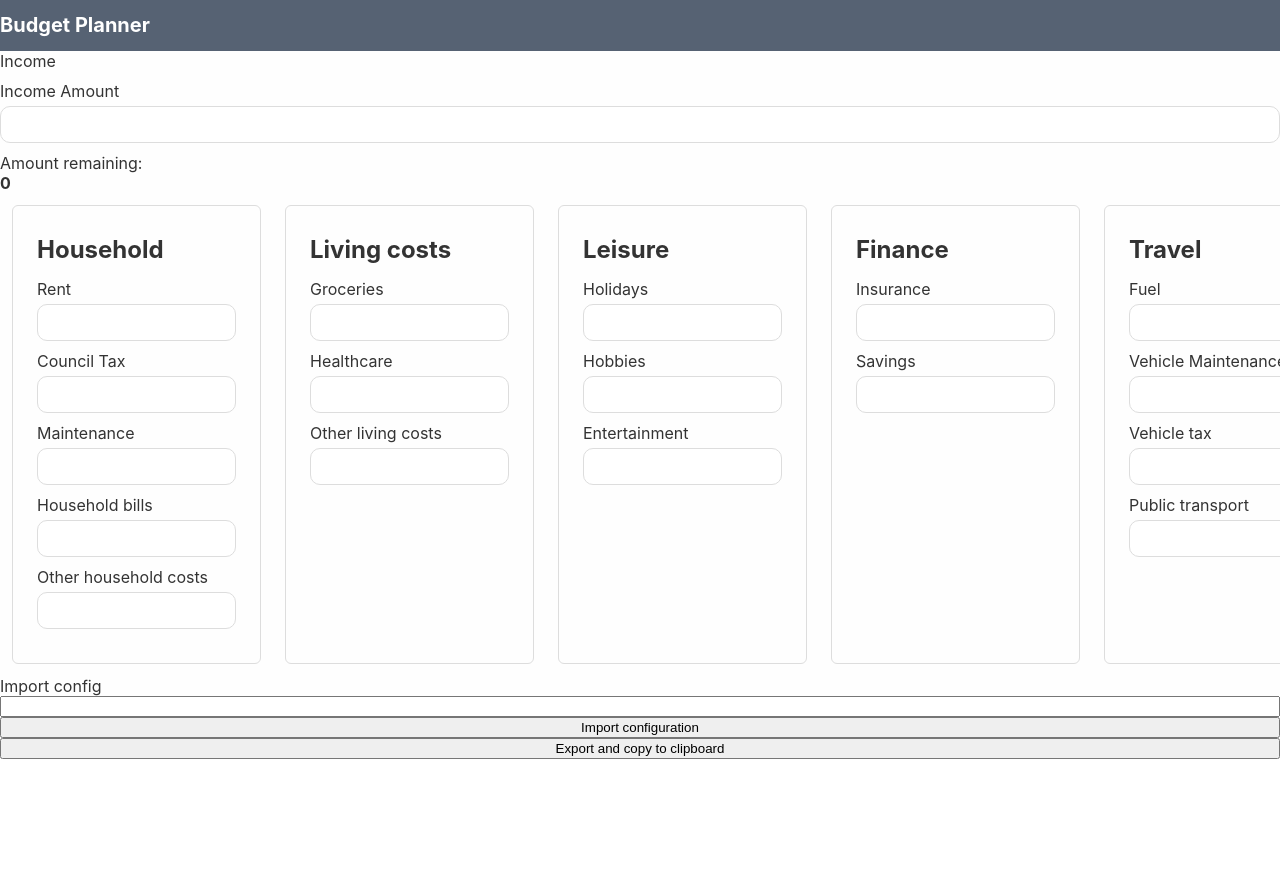
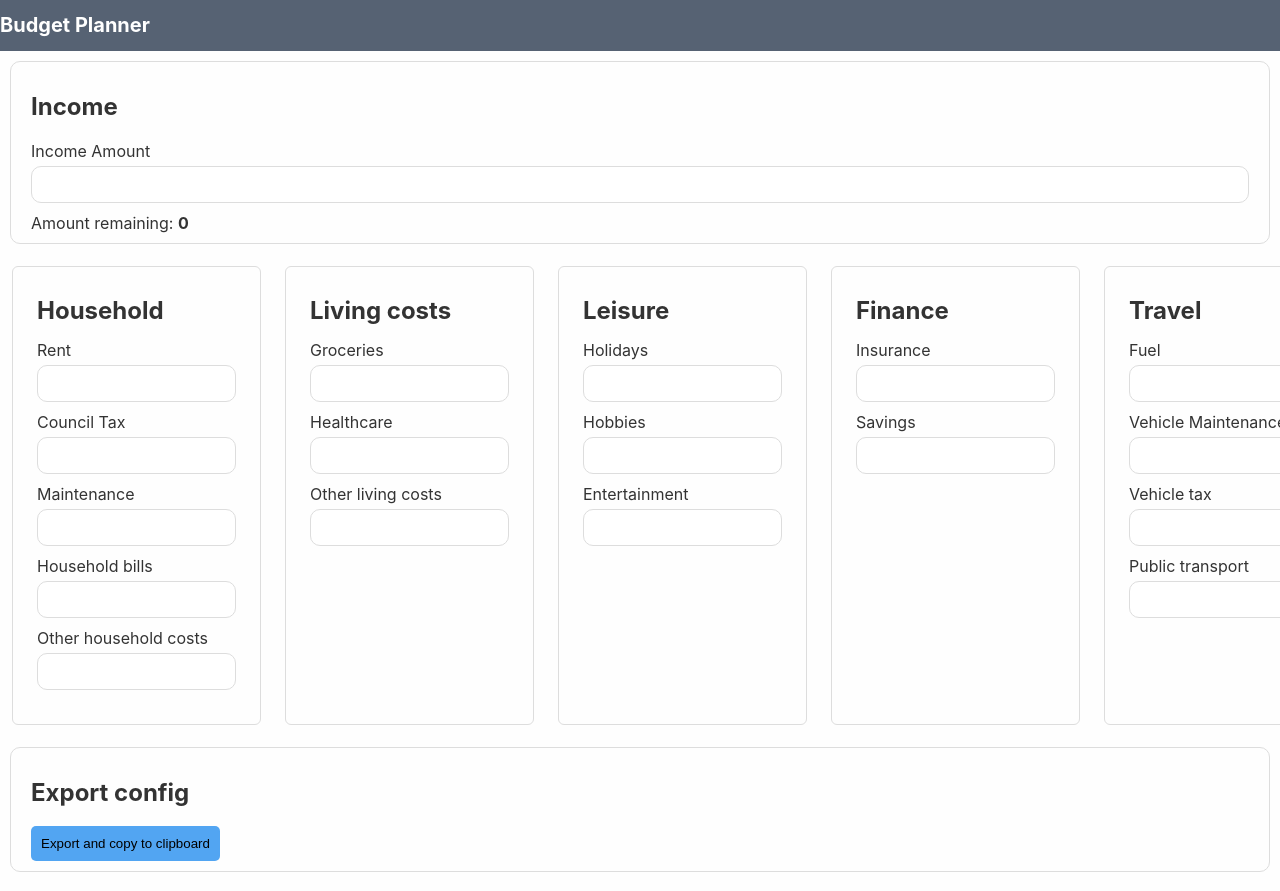
Before and after one commit to RobertDeniszczyc/budgetplanner, a React (Create React App) app: page / in a window 1280 px wide. Shown: the top 891 px of the page. Before the commit the page ends 800 px from the top, so only its background shows below. Built offline with nearby package versions, Linux system fonts and the light colour scheme.

Commit message:
Added styling around import/export

```diff
--- a/src/App.css
+++ b/src/App.css
@@ -60,4 +60,56 @@
 .notification--warning {
   background: #ff534f;
   color: #fff;
+  padding: 20px;
+  font-weight: 600;
 }
+
+.config__container {
+  margin: 10px;
+  padding: 10px 20px;
+  border: 1px solid #ddd;
+  border-radius: 10px;
+}
+
+.config__code {
+  background: #333;
+  color: #eee;
+  padding: 10px;
+  white-space: normal;
+  overflow-wrap: break-word;
+}
+
+.config__code--input {
+  margin: 5px;
+}
+
+.config__code::selection {
+  background: #eee;
+}
+
+.button {
+  display: inline-block;
+  border: none;
+  border-radius: 5px;
+  padding: 10px;
+}
+
+.button:hover {
+  cursor: pointer;
+}
+
+.button--success {
+  background: #80cf8b;
+}
+
+.button--success:hover {
+  background: #80ee8b;
+}
+
+.button--info {
+  background: #52a5f2;
+}
+
+.button--info:hover {
+  background: #59c1f2;
+}
--- a/src/App.js
+++ b/src/App.js
@@ -82,7 +82,8 @@ function App() {
     <div className="App">
       <Heading heading="Budget Planner"/>
 
-      Income
+      <div className="config__container">
+        <h2>Income</h2>
         <InputNumber
           name={INCOME_AMOUNT}
           label="Income Amount"
@@ -94,6 +95,7 @@ function App() {
         />
 
         Amount remaining: <strong>{state[REMAINING_AMOUNT]}</strong>
+      </div>
 
       <section className="outgoing-form__wrapper">
         <div className="outgoing-form__container">
@@ -122,29 +124,43 @@ function App() {
         </div>
       </section>
 
+      <div className="config__container">
+        <h2>Export config</h2>
+        <button
+        className="button button--info"
+        onClick={exportConfiguration}
+        >
+        Export and copy to clipboard
+        </button>
+
+        { exportableConfig &&
+          <pre className="config__code">
+          { exportableConfig }
+          </pre>
+        }
+      </div>
+
+      <div className="config__container">
+        <h2>Import config</h2>
         {state[ERROR] &&
           <div className="notification--warning">
             {state[ERROR]}
           </div>
         }
-      <label className="" htmlFor="importConfig">Import config</label>
+        <label className="" htmlFor="importConfig">Paste config code:</label>
         <input
           type="text"
           onChange={e => setImportableConfig(e.target.value)}
+          className="config__code config__code--input"
         />
         <button
+          className="button button--success"
           onClick={importConfiguration}
         >
           Import configuration
         </button>
+      </div>
 
-      <button
-        onClick={exportConfiguration}
-      >
-        Export and copy to clipboard
-      </button>
-
-      { exportableConfig ? exportableConfig : '' }
     </div>
   );
 }
--- a/src/reducers/Reducer.js
+++ b/src/reducers/Reducer.js
@@ -72,7 +72,7 @@ export default function Reducer(state, action) {
       } else {
         return {
           ...state,
-          [ERROR]: 'Non valid configuration submitted',
+          [ERROR]: 'Invalid configuration submitted',
         }
       }
     default:
```
Lines whose indentation alone changed are shown as unchanged.
